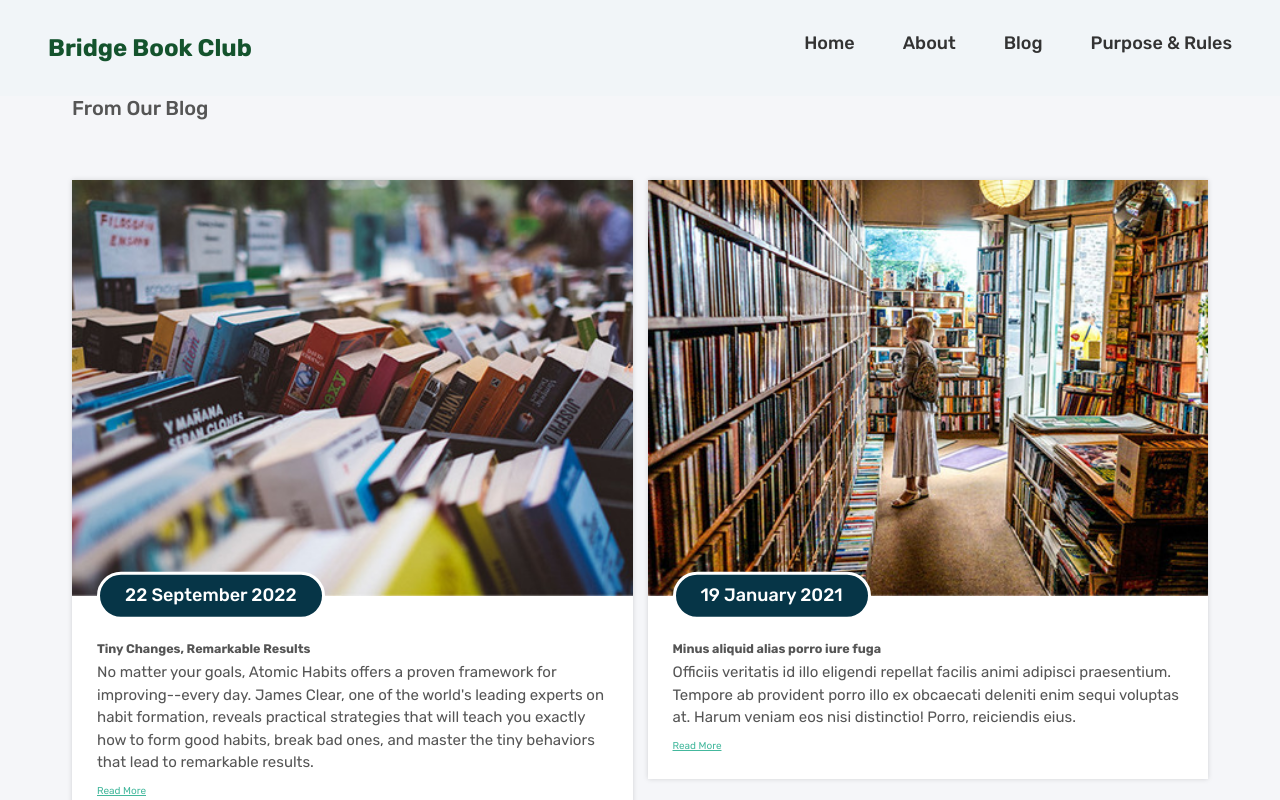
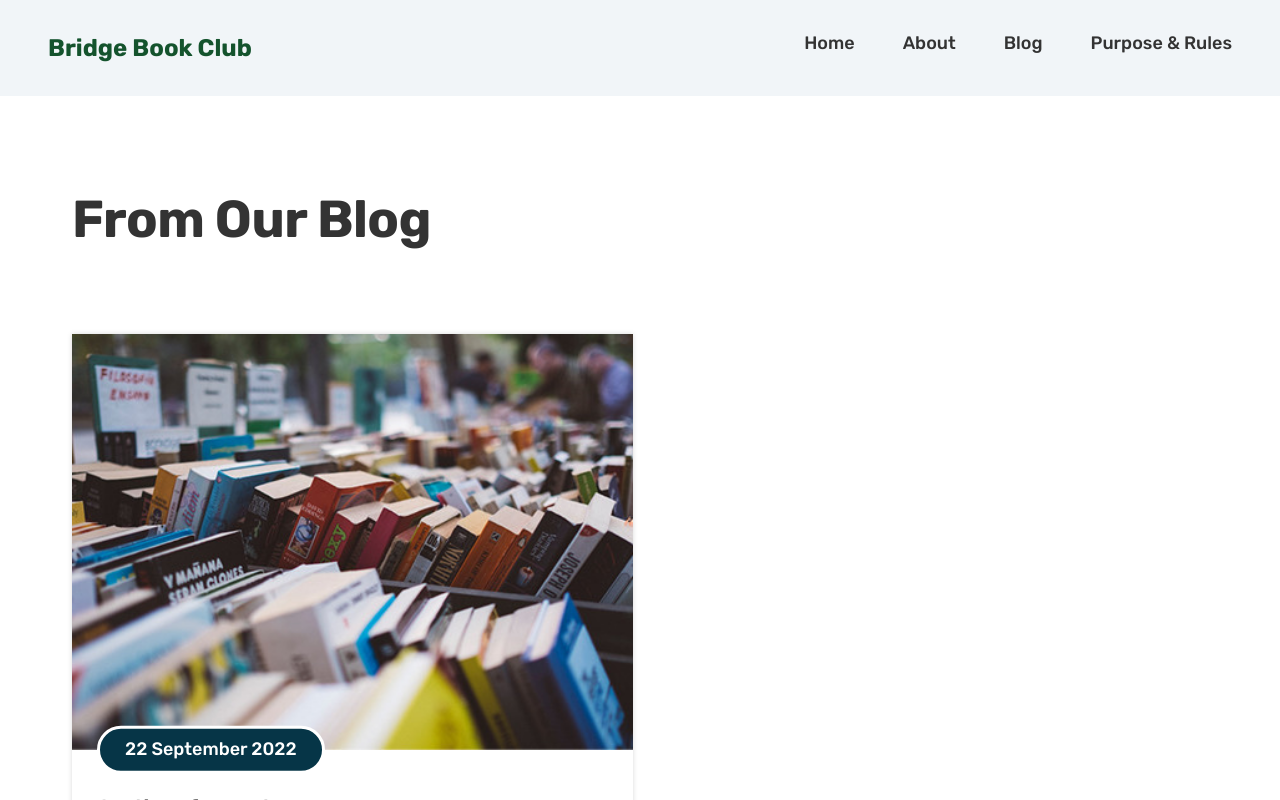
Before and after one commit to hsn2903/bridge-book-club, a React (Create React App) app: page /blog in a window 1280 px wide. Shown: the top 800 px of the page. Built offline with nearby package versions, Linux system fonts and the light colour scheme.

Commit message:
update blog

```diff
--- a/src/App.js
+++ b/src/App.js
@@ -1,5 +1,5 @@
 import Navbar from "./components/navbar/Navbar";
-import { About, Blog, Home, Purpose, SharedLayout } from "./pages";
+import { About, Blog, Home, Purpose, SharedLayout, SingleBlog } from "./pages";
 import { BrowserRouter, Routes, Route } from "react-router-dom";
 
 const App = () => {
@@ -11,6 +11,7 @@ const App = () => {
             <Route index element={<Home />} />
             <Route path="about" element={<About />} />
             <Route path="blog" element={<Blog />} />
+            <Route path="blog/single-blog" element={<SingleBlog />} />
             <Route path="purpose" element={<Purpose />} />
           </Route>
         </Routes>
--- a/src/components/navbar/Navbar.css
+++ b/src/components/navbar/Navbar.css
@@ -3,22 +3,27 @@
 Navbar
 ===============
 */
-.section_nav {
+.header_section {
   display: flex;
   align-items: center;
   justify-content: space-between;
 
   background-color: var(--clr-grey-10);
-  box-shadow: var(--light-shadow);
+  /* box-shadow: var(--light-shadow); */
   height: 9.6rem;
   padding: 0 4.8rem;
 }
 
-.section_nav .logo {
+.navbar-brand {
+  padding: 0;
+  margin: 0;
+  color: #000000;
   font-size: 2.4rem;
   font-weight: bold;
+}
+
+.navbar-brand span {
   color: #14532d;
-  text-decoration: none;
 }
 
 .main-nav-list {
@@ -94,7 +99,7 @@ Navbar
 /* Below 1200px (Landscape Tabltes) */
 /* ************************ */
 @media (max-width: 75em) {
-  .section_nav {
+  .header_section {
     padding: 0 3.2rem;
   }
 
--- a/src/components/navbar/Navbar.js
+++ b/src/components/navbar/Navbar.js
@@ -13,8 +13,10 @@ const Navbar = () => {
   };
 
   return (
-    <header className={`${isNavOpen ? "section_nav nav-open" : "section_nav"}`}>
-      <Link to="/" className="logo">
+    <header
+      className={`${isNavOpen ? "header_section nav-open" : "header_section"}`}
+    >
+      <Link to="/" className="navbar-brand">
         <span> Bridge Book Club </span>
       </Link>
 
@@ -66,6 +68,7 @@ const Navbar = () => {
           </li>
         </ul>
       </nav>
+
       <button
         className="btn-mobile-nav"
         onClick={() => setIsNavOpen(!isNavOpen)}
--- a/src/pages/about/About.css
+++ b/src/pages/about/About.css
@@ -1,6 +1,7 @@
 .about_section {
   position: relative;
   background-color: #f5f6f9;
+  padding: 9.6rem 0;
 }
 
 .about_section .row {
@@ -15,6 +16,8 @@
 
 .about_section .detail-box p {
   margin-top: 15px;
+  font-size: 1.6em;
+  line-height: 1.8;
 }
 
 .about_section .detail-box a {
@@ -27,6 +30,7 @@
   -webkit-transition: all 0.3s;
   transition: all 0.3s;
   margin-top: 15px;
+  font-size: 1.6rem;
 }
 
 .about_section .detail-box a:hover {
--- a/src/pages/about/About.js
+++ b/src/pages/about/About.js
@@ -4,10 +4,10 @@ import { FAQ } from "../../components";
 
 const About = () => {
   return (
-    <section class="about_section layout_padding">
+    <section class="about_section">
       <div class="container p-5">
         <div class="row">
-          <div class="col-md-6">
+          <div class="col-md-5 me-5">
             <div class="img-box">
               <img src={aboutImg} alt="" />
             </div>
@@ -15,17 +15,18 @@ const About = () => {
           <div class="col-md-6">
             <div class="detail-box">
               <div class="heading_container">
-                <h2>About Our Group</h2>
+                <h2 className="subheading">About Our Group</h2>
               </div>
               <p>
-                At cumque tenetur iste molestiae, vel eum reiciendis assumenda!
-                Numquam, repudiandae. Consequuntur obcaecati recusandae aliquam,
-                amet doloribus eius dolores officiis cumque? Quibusdam
-                praesentium pariatur sapiente mollitia, amet hic iusto voluptas!
-                Iusto quo earum vitae excepturi, ipsam aliquid deleniti
-                assumenda culpa deserunt.
+                We are a group of book lovers who aim to not only read but also
+                share our thoughts about books with each other. We believe that
+                books serve as bridges. Although we have different opinions, we
+                believe that we are not that far from each other when a free
+                expression environment is offered. For this purpose, we meet in
+                this group once a week to exchange what we read and what we
+                understand from what we read.
               </p>
-              <a href=""> Read More </a>
+              {/* <a href=""> Read More </a> */}
             </div>
           </div>
         </div>
--- a/src/pages/blog/Blog.css
+++ b/src/pages/blog/Blog.css
@@ -1,18 +1,19 @@
-.blog_section {
-  background-color: #f5f6f9;
+.section_blog {
+  background-color: #fff;
+  padding: 9.6rem 0;
 }
 
-.blog_section .box {
+.section_blog .box {
   margin-top: 55px;
   -webkit-box-shadow: 0 0 5px 0 rgba(0, 0, 0, 0.15);
   box-shadow: 0 0 5px 0 rgba(0, 0, 0, 0.15);
 }
 
-.blog_section .box .img-box {
+.section_blog .box .img-box {
   position: relative;
 }
 
-.blog_section .box .img-box .blog_date {
+.section_blog .box .img-box .blog_date {
   position: absolute;
   left: 25px;
   bottom: 0;
@@ -37,23 +38,25 @@
   transform: translateY(50%);
 }
 
-.blog_section .box .img-box img {
+.section_blog .box .img-box img {
   width: 100%;
 }
 
-.blog_section .box .detail-box {
+.section_blog .box .detail-box {
   padding: 45px 25px 25px 25px;
   background: #ffffff;
 }
 
-.blog_section .box .detail-box h5 {
+.section_blog .box .detail-box h5 {
   font-weight: bold;
+  font-size: 2rem;
 }
 
-.blog_section .box .detail-box p {
-  font-size: 15px;
+.section_blog .box .detail-box p {
+  font-size: 1.8rem;
 }
 
-.blog_section .box .detail-box a {
+.section_blog .box .detail-box a {
   color: #44b89d;
+  font-size: 1.8rem;
 }
--- a/src/pages/blog/Blog.js
+++ b/src/pages/blog/Blog.js
@@ -1,14 +1,14 @@
+import { Link } from "react-router-dom";
 import "./Blog.css";
 import b1 from "../../assets/img/b1.jpg";
 import b2 from "../../assets/img/b2.jpg";
 
 const Blog = () => {
   return (
-    <section class="blog_section layout_padding">
+    <section class="section_blog">
       <div class="container">
-        <div class="heading_container heading_center">
-          <h2>From Our Blog</h2>
-        </div>
+        <h2 className="heading-primary">From Our Blog</h2>
+
         <div class="row">
           <div class="col-md-6">
             <div class="box">
@@ -19,20 +19,16 @@ const Blog = () => {
                 </h4>
               </div>
               <div class="detail-box">
-                <h5>Tiny Changes, Remarkable Results</h5>
+                <h5>Qestions for Week 1</h5>
                 <p>
-                  No matter your goals, Atomic Habits offers a proven framework
-                  for improving--every day. James Clear, one of the world's
-                  leading experts on habit formation, reveals practical
-                  strategies that will teach you exactly how to form good
-                  habits, break bad ones, and master the tiny behaviors that
-                  lead to remarkable results.
+                  We discussed second chapter of Atomic Habits by James Clear on
+                  our weekly meetings. Here are the questions we discussed.
                 </p>
-                <a href="">Read More</a>
+                <Link to="/blog/single-blog">Read More</Link>
               </div>
             </div>
           </div>
-          <div class="col-md-6">
+          {/* <div class="col-md-6">
             <div class="box">
               <div class="img-box">
                 <img src={b2} alt="" />
@@ -51,7 +47,7 @@ const Blog = () => {
                 <a href="">Read More</a>
               </div>
             </div>
-          </div>
+          </div> */}
         </div>
       </div>
     </section>
--- /dev/null
+++ b/src/pages/blog/SingleBlog.css
@@ -0,0 +1,7 @@
+.section_singleblog {
+  padding: 9.6rem 0;
+}
+
+.post-content p {
+  font-size: 1.8rem;
+}
--- /dev/null
+++ b/src/pages/blog/SingleBlog.js
@@ -0,0 +1,44 @@
+import "./SingleBlog.css";
+
+const SingleBlog = () => {
+  return (
+    <section className="section_singleblog">
+      <h2 className="heading-tertiary center-text">
+        Questions for Book Club Discussions
+      </h2>
+      <div className="container">
+        <div className="post-content">
+          <span className="subheading">Starter Questions</span>
+          <p>Can you introduce yourself a little please?</p>
+          <p>What are your first impressions about the book? (Not chapter)</p>
+          <p>What do you think about the title? (Atomic Habits)</p>
+          <p>
+            Do you have any habits to have? (Saying it loud can help motivation)
+          </p>
+          <br />
+          <br />
+          <span className="subheading">Round 1 Questions</span>
+          <p>What emotions did this book make you feel?</p>
+          <p>Was the book similar or different to what you normally read?</p>
+          <p>What was your favorite part of the chapter?</p>
+          <br />
+          <br />
+          <span className="subheading">Round 2 Questions</span>
+          <p>Did you reread any passages? If so, which ones?</p>
+          <p>Did any parts of the book surprise you?</p>
+          <p>Are you glad you read this book?</p>
+          <p> Did you Google anything about the book while reading it?</p>
+          <br />
+          <br />
+          <span className="subheading">Round 3 Questions</span>
+          <p>Did reading the book impact your mood? If yes, how so?</p>
+          <p>Did the book change your opinions or way of thinking at all?</p>
+          <p>Do you think you'll remember it in a few months or years?</p>
+          <p>Did you learn anything new by reading this book?</p>
+        </div>
+      </div>
+    </section>
+  );
+};
+
+export default SingleBlog;
--- a/src/pages/index.js
+++ b/src/pages/index.js
@@ -2,6 +2,7 @@ import Purpose from "./purpose/Purpose";
 import Home from "./home/Home";
 import About from "./about/About";
 import Blog from "./blog/Blog";
+import SingleBlog from "./blog/SingleBlog";
 import SharedLayout from "./SharedLayout";
 
-export { Purpose, Home, About, Blog, SharedLayout };
+export { Purpose, Home, About, Blog, SingleBlog, SharedLayout };
```
